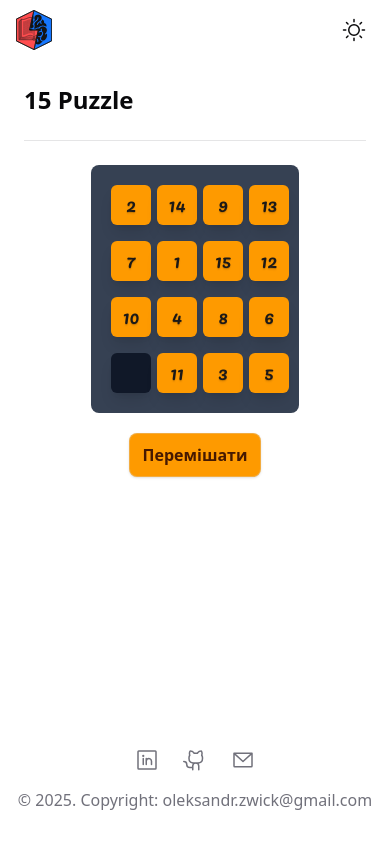
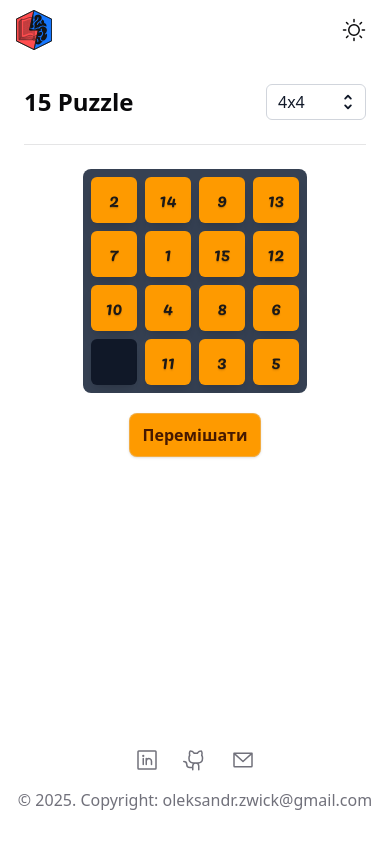
Before and after one commit to OleksandrTsvik/mini-web-games, a Next.js app: page /15-puzzle in a window 390 px wide. Built offline with nearby package versions, Linux system fonts and the light colour scheme.

Commit message:
feat(15 puzzle): game size

```diff
--- a/src/app/15-puzzle/_model/compute-movable-tile-indexes.ts
+++ b/src/app/15-puzzle/_model/compute-movable-tile-indexes.ts
@@ -1,4 +1,6 @@
-export function computeMovableTileIndexes(tiles: number[], emptyTile: number, size: number): number[] {
+import { GameSize } from '../game.types';
+
+export function computeMovableTileIndexes(tiles: number[], emptyTile: number, size: GameSize): number[] {
   const movableTileIndexes: number[] = [];
   const emptyIndex = tiles.findIndex((tile) => tile === emptyTile);
 
--- a/src/app/15-puzzle/_model/use-game-state.ts
+++ b/src/app/15-puzzle/_model/use-game-state.ts
@@ -2,21 +2,27 @@ import { useLayoutEffect, useState } from 'react';
 
 import { shuffle } from '@/shared/lib/random.utils';
 
+import { GAME_SIZES } from '../game.constants';
+import { GameSize } from '../game.types';
+
 import { computeMovableTileIndexes } from './compute-movable-tile-indexes';
 
-function initTiles(length: number): number[] {
+function initTiles(size: GameSize): number[] {
+  const length = size * size;
+
   return Array(length).fill(length);
 }
 
-export function useGameState(length: number = 16) {
-  const [tiles, setTiles] = useState(() => initTiles(length));
+export function useGameState(initSize: GameSize = 4) {
+  const [tiles, setTiles] = useState(() => initTiles(initSize));
 
-  const size = Math.sqrt(tiles.length);
+  const size = Math.sqrt(tiles.length) as GameSize;
   const emptyTile = tiles.length;
   const movableTileIndexes = computeMovableTileIndexes(tiles, emptyTile, size);
   const isSolved = tiles.every((tile, index) => tile === index + 1);
 
   useLayoutEffect(() => {
+    const length = initSize * initSize;
     setTiles(shuffle(Array.from({ length }, (_, index) => index + 1)));
     // eslint-disable-next-line react-hooks/exhaustive-deps
   }, []);
@@ -39,5 +45,22 @@ export function useGameState(length: number = 16) {
     setTiles(nextTiles);
   };
 
-  return { tiles, size, emptyTile, movableTileIndexes, isSolved, handleCellClick, handleShuffle };
+  const handleSizeChange = (size: GameSize) => {
+    if (!GAME_SIZES.includes(size)) {
+      return;
+    }
+
+    setTiles(shuffle(Array.from({ length: size * size }, (_, index) => index + 1)));
+  };
+
+  return {
+    tiles,
+    size,
+    emptyTile,
+    movableTileIndexes,
+    isSolved,
+    handleSizeChange,
+    handleCellClick,
+    handleShuffle,
+  };
 }
--- a/src/app/15-puzzle/_ui/game.cell.tsx
+++ b/src/app/15-puzzle/_ui/game.cell.tsx
@@ -13,8 +13,8 @@ export function GameCell({ tile, index, isEmpty, isCorrect, isMovable, onClick }
   return (
     <div
       className={classnames(
-        'text-stone-900 dark:text-white text-shadow-sm dark:text-shadow-lg leading-none',
-        'flex items-center justify-center min-w-10 aspect-square rounded-md shadow-lg select-none',
+        'text-stone-900 dark:text-white text-shadow-sm dark:text-shadow-lg',
+        'flex items-center justify-center aspect-square rounded-md shadow-lg select-none',
         {
           'bg-amber-500': !isEmpty,
           'bg-gray-900': isEmpty,
--- a/src/app/15-puzzle/_ui/game.header.tsx
+++ b/src/app/15-puzzle/_ui/game.header.tsx
@@ -1,5 +1,26 @@
 import Heading from '@/shared/ui/heading';
+import Select, { OptionType } from '@/shared/ui/select';
 
-export function GameHeader() {
-  return <Heading>15 Puzzle</Heading>;
+import { GAME_SIZES } from '../game.constants';
+import { GameSize } from '../game.types';
+
+type Props = {
+  size: GameSize;
+  onSizeChange: (size: GameSize) => void;
+};
+
+const OPTIONS: OptionType<GameSize>[] = GAME_SIZES.map((size) => ({ label: `${size}x${size}`, value: size }));
+
+export function GameHeader({ size, onSizeChange }: Props) {
+  return (
+    <div className="flex items-center justify-between gap-3 flex-wrap">
+      <Heading>15 Puzzle</Heading>
+      <Select
+        className="min-w-25"
+        value={size}
+        options={OPTIONS}
+        onChange={onSizeChange}
+      />
+    </div>
+  );
 }
--- a/src/app/15-puzzle/_ui/game.layout.tsx
+++ b/src/app/15-puzzle/_ui/game.layout.tsx
@@ -3,21 +3,26 @@ import { Pacifico } from 'next/font/google';
 import { classnames } from '@/shared/lib/class-names';
 import Divider from '@/shared/ui/divider';
 
+import { GameSize } from '../game.types';
+
 const pacifico = Pacifico({ weight: '400', subsets: ['cyrillic', 'latin'] });
 
 type Props = {
-  size: number;
+  size: GameSize;
   header: React.ReactNode;
   board: React.ReactNode;
   overlay: React.ReactNode;
   actions: React.ReactNode;
 };
 
-const gridColsMap: Record<number, string> = {
-  3: 'grid-cols-3',
-  4: 'grid-cols-4',
-  5: 'grid-cols-5',
-  6: 'grid-cols-6',
+const sizeMap: Record<GameSize, string> = {
+  2: 'grid-cols-2 min-w-50 max-w-1/3',
+  3: 'grid-cols-3 min-w-50 max-w-2/5',
+  4: 'grid-cols-4 min-w-56 max-w-3/7',
+  5: 'grid-cols-5 min-w-68 max-w-1/2',
+  6: 'grid-cols-6 min-w-68 max-w-4/7',
+  7: 'grid-cols-7 min-w-68 max-w-3/5',
+  8: 'grid-cols-8 min-w-72 max-w-2/3',
 };
 
 export function GameLayout({ size, header, board, overlay, actions }: Props) {
@@ -33,8 +38,8 @@ export function GameLayout({ size, header, board, overlay, actions }: Props) {
       >
         <div
           className={classnames(
-            'relative grid gap-4 w-full min-w-52 max-w-3/7 p-5 rounded-lg bg-gray-700',
-            gridColsMap[size],
+            'relative grid gap-2 md:gap-3 lg:gap-4 w-full p-2 sm:p-4 md:p-5 rounded-lg bg-gray-700',
+            sizeMap[size],
           )}
         >
           {board}
--- a/src/app/15-puzzle/_ui/game.tsx
+++ b/src/app/15-puzzle/_ui/game.tsx
@@ -9,12 +9,18 @@ import { GameLayout } from './game.layout';
 import { ShuffleButton } from './shuffle.button';
 
 export function Game() {
-  const { tiles, size, emptyTile, movableTileIndexes, isSolved, handleCellClick, handleShuffle } = useGameState();
+  const { tiles, size, emptyTile, movableTileIndexes, isSolved, handleSizeChange, handleCellClick, handleShuffle } =
+    useGameState();
 
   return (
     <GameLayout
       size={size}
-      header={<GameHeader />}
+      header={
+        <GameHeader
+          size={size}
+          onSizeChange={handleSizeChange}
+        />
+      }
       board={tiles.map((tile, index) => (
         <GameCell
           key={index}
--- /dev/null
+++ b/src/app/15-puzzle/game.constants.ts
@@ -0,0 +1 @@
+export const GAME_SIZES = [2, 3, 4, 5, 6, 7, 8] as const;
--- /dev/null
+++ b/src/app/15-puzzle/game.types.ts
@@ -0,0 +1,3 @@
+import { GAME_SIZES } from './game.constants';
+
+export type GameSize = (typeof GAME_SIZES)[number];
--- /dev/null
+++ b/src/hooks/use-click-outside.ts
@@ -0,0 +1,28 @@
+import { useEffect, useRef } from 'react';
+
+type EventType = 'mousedown' | 'mouseup' | 'touchstart' | 'touchend' | 'focusin' | 'focusout';
+
+const DEFAULT_EVENTS: EventType[] = ['mousedown', 'touchstart'];
+
+export function useClickOutside<T extends HTMLElement>(handler: () => void, events?: EventType[] | null) {
+  const ref = useRef<T>(null);
+
+  useEffect(() => {
+    const listener = (event: Event) => {
+      const { target } = event ?? {};
+
+      if (ref.current && target instanceof Node && !ref.current.contains(target)) {
+        handler();
+      }
+    };
+
+    (events || DEFAULT_EVENTS).forEach((event) => document.addEventListener(event, listener));
+
+    return () => {
+      (events || DEFAULT_EVENTS).forEach((event) => document.removeEventListener(event, listener));
+    };
+    // eslint-disable-next-line react-hooks/exhaustive-deps
+  }, [ref, handler]);
+
+  return ref;
+}
--- /dev/null
+++ b/src/shared/ui/select/index.tsx
@@ -0,0 +1,124 @@
+'use client';
+
+import { Check } from '@phosphor-icons/react/dist/ssr';
+import { useState } from 'react';
+
+import { useClickOutside } from '@/hooks/use-click-outside';
+import { classnames } from '@/shared/lib/class-names';
+
+export type OptionType<ValueType> = {
+  label: React.ReactNode;
+  value: ValueType;
+};
+
+type Props<ValueType> = {
+  label?: React.ReactNode;
+  value?: ValueType | null;
+  options?: OptionType<ValueType>[];
+  className?: string;
+  onChange?: (value: ValueType) => void;
+};
+
+export default function Select<ValueType>({ label, value, options, className, onChange }: Props<ValueType>) {
+  const [isOpen, setIsOpen] = useState(false);
+  const [selected, setSelected] = useState(options?.find((option) => option.value === value));
+
+  const handleClose = () => {
+    setIsOpen(false);
+  };
+
+  const ref = useClickOutside<HTMLDivElement>(handleClose);
+
+  const handleOpenToggle = () => {
+    setIsOpen((prevIsOpen) => !prevIsOpen);
+  };
+
+  const handleOptionClick = (option: OptionType<ValueType>) => {
+    if (option !== selected) {
+      setSelected(option);
+      onChange?.(option.value);
+    }
+
+    handleClose();
+  };
+
+  return (
+    <div
+      ref={ref}
+      className={className}
+    >
+      {label && <label className="block text-sm/6 font-medium text-gray-900 dark:text-white">{label}</label>}
+      <div className="relative">
+        <button
+          type="button"
+          className="grid grid-cols-1 w-full py-1.5 pr-2 pl-3 text-left sm:text-sm/6
+            text-gray-900 dark:text-white bg-white dark:bg-zinc-800 rounded-md
+            outline-1 -outline-offset-1 outline-gray-300 dark:outline-white/10
+            focus:outline-2 focus:-outline-offset-2 focus:outline-indigo-600 dark:focus:outline-white/20
+            cursor-default"
+          onClick={handleOpenToggle}
+        >
+          <span className="col-start-1 row-start-1 flex items-center gap-3 pr-6">
+            <span className="block truncate">{selected?.label}</span>
+          </span>
+          <SelectIcon />
+        </button>
+
+        <ul
+          className={classnames(
+            'absolute z-10 mt-1 max-h-56 w-full py-1 text-base sm:text-sm bg-white dark:bg-zinc-800',
+            'ring-1 ring-black/5 dark:ring-white/10 rounded-md shadow-lg focus:outline-hidden overflow-auto',
+            { hidden: !isOpen },
+          )}
+          role="listbox"
+          aria-labelledby="listbox-label"
+          aria-activedescendant="listbox-option-3"
+        >
+          {options?.map((option, index) => (
+            <li
+              key={index}
+              className="group relative py-2 pr-9 pl-3 text-gray-900 dark:text-white hover:text-white hover:bg-indigo-600 dark:hover:bg-sky-600 cursor-default select-none"
+              onClick={() => handleOptionClick(option)}
+            >
+              <div className="flex items-center">
+                <span className="block truncate font-normal">{option.label}</span>
+              </div>
+
+              {selected?.value === option.value && (
+                <span
+                  className="absolute inset-y-0 right-0 flex items-center pr-4
+                    text-indigo-600 dark:text-sky-600 group-hover:text-white"
+                >
+                  <Check
+                    className="size-5"
+                    weight="bold"
+                  />
+                </span>
+              )}
+            </li>
+          ))}
+        </ul>
+      </div>
+    </div>
+  );
+}
+
+type SelectIconProps = {
+  className?: string;
+};
+
+function SelectIcon({ className }: SelectIconProps) {
+  return (
+    <svg
+      className={classnames('col-start-1 row-start-1 self-center justify-self-end size-5 sm:size-4', className)}
+      viewBox="0 0 16 16"
+      fill="currentColor"
+    >
+      <path
+        fillRule="evenodd"
+        d="M5.22 10.22a.75.75 0 0 1 1.06 0L8 11.94l1.72-1.72a.75.75 0 1 1 1.06 1.06l-2.25 2.25a.75.75 0 0 1-1.06 0l-2.25-2.25a.75.75 0 0 1 0-1.06ZM10.78 5.78a.75.75 0 0 1-1.06 0L8 4.06 6.28 5.78a.75.75 0 0 1-1.06-1.06l2.25-2.25a.75.75 0 0 1 1.06 0l2.25 2.25a.75.75 0 0 1 0 1.06Z"
+        clipRule="evenodd"
+      />
+    </svg>
+  );
+}
```
